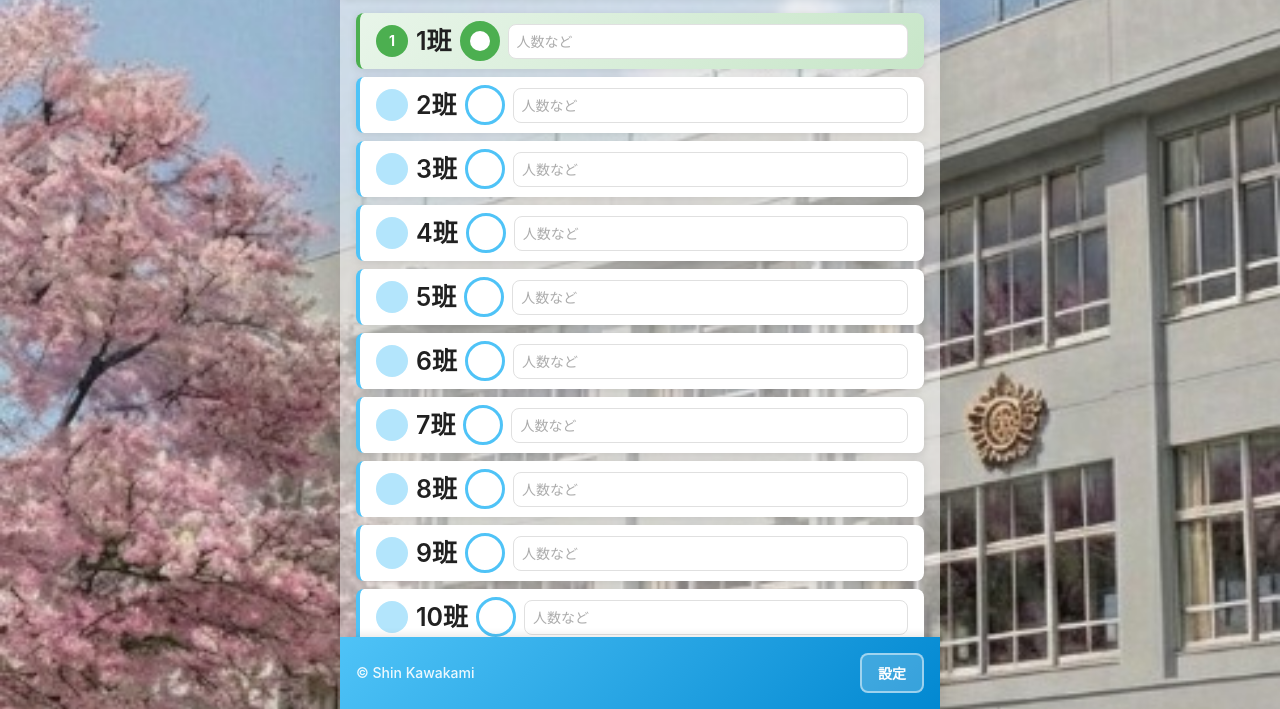
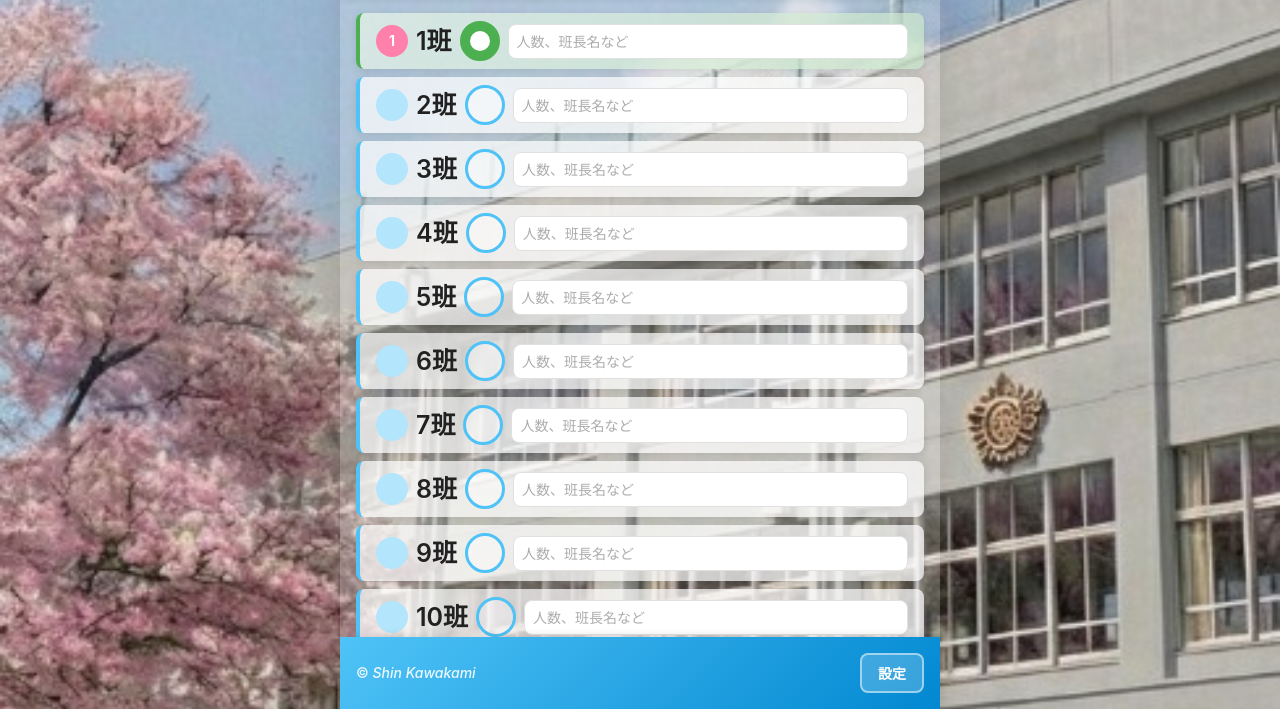
Before and after one commit to shinkw1988/skGroupReportChecker, a website built with Vite: page index.html in a window 1280 px wide. Both pictures are taken after a click on the button 479 px from the left and 132 px from the top of the page. Shown: the part 91-800 px from the top of the page. Built offline with nearby package versions, Linux system fonts and the light colour scheme; a web font is replaced by a local one.

Commit message:
feat: ファビコンを追加し、UIの透明度、フォント、および特定の要素のスタイルを調整し、備考欄のプレースホルダーを詳細化しました。

```diff
--- a/app.js
+++ b/app.js
@@ -276,7 +276,7 @@ class AppUI {
 
     // 順番表示
     const orderNumber = document.createElement('div');
-    orderNumber.className = 'order-number';
+    orderNumber.className = `order-number ${check.order === 1 ? 'first' : ''}`;
     orderNumber.textContent = check.order || '';
 
     // 班名
@@ -297,7 +297,7 @@ class AppUI {
     const noteInput = document.createElement('input');
     noteInput.type = 'text';
     noteInput.className = 'note-input';
-    noteInput.placeholder = '人数など';
+    noteInput.placeholder = '人数、班長名など';
     noteInput.value = check.note || '';
     noteInput.addEventListener('input', (e) => {
       this.state.updateNote(groupId, e.target.value);
--- a/index.html
+++ b/index.html
@@ -9,6 +9,10 @@
   <meta name="apple-mobile-web-app-capable" content="yes">
   <meta name="apple-mobile-web-app-status-bar-style" content="default">
   <title>グループ報告チェッカー</title>
+  <link rel="icon" href="./favicon.png">
+  <link rel="preconnect" href="https://fonts.googleapis.com">
+  <link rel="preconnect" href="https://fonts.gstatic.com" crossorigin>
+  <link href="https://fonts.googleapis.com/css2?family=Yusei+Magic&display=swap" rel="stylesheet">
   <link rel="stylesheet" href="./style.css">
 </head>
 
@@ -33,7 +37,7 @@
 
       <!-- フッター -->
       <footer class="footer">
-        <div class="copyright">© Shin Kawakami</div>
+        <div class="copyright">© <span class="owner-name">Shin Kawakami</span></div>
         <button class="btn-settings" id="btnSettings">設定</button>
       </footer>
     </div>
@@ -81,14 +85,14 @@
           ・どの班がチェックされているか<br>
           ・チェックされた順番<br>
           ・備考欄に入力したテキスト<br>
-          ・設定画面で決めた「班の数」や「タイプ（1班/A班）」<br>
-          は、ご自分のスマホに保存されます。
+          ・設定画面で決めた「班の数」や「タイプ」<br>
+          　　は、ご自分のスマホに保存されます。
         </div>
       </main>
 
       <!-- フッター -->
       <footer class="footer">
-        <div class="copyright">© Shin Kawakami</div>
+        <div class="copyright">© <span class="owner-name">Shin Kawakami</span></div>
         <button class="btn-back" id="btnBack">戻る</button>
       </footer>
     </div>
--- a/style.css
+++ b/style.css
@@ -25,7 +25,7 @@
   --shadow-hover: 0 4px 12px rgba(0, 0, 0, 0.15);
 
   /* タイポグラフィ */
-  --font-family: -apple-system, BlinkMacSystemFont, 'Segoe UI', 'Hiragino Sans', 'Hiragino Kaku Gothic ProN', 'Yu Gothic', sans-serif;
+  --font-family: 'Yusei Magic', -apple-system, BlinkMacSystemFont, 'Segoe UI', 'Hiragino Sans', 'Hiragino Kaku Gothic ProN', 'Yu Gothic', sans-serif;
   --font-size-base: 16px;
   --font-size-small: 14px;
   --font-size-large: 18px;
@@ -76,7 +76,7 @@ body::before {
   max-width: 600px;
   margin: 0 auto;
   min-height: 100vh;
-  background: var(--background-overlay);
+  background: rgba(255, 255, 255, 0.2);
   box-shadow: 0 0 40px rgba(0, 0, 0, 0.1);
   display: flex;
   flex-direction: column;
@@ -148,7 +148,8 @@ body::before {
 }
 
 .group-item {
-  background: white;
+  background: rgba(255, 255, 255, 0.7);
+  /* 透過度を70%に調整 */
   border-radius: var(--border-radius-sm);
   padding: var(--spacing-sm) var(--spacing-md);
   box-shadow: var(--shadow);
@@ -167,7 +168,7 @@ body::before {
 }
 
 .group-item.checked {
-  background: linear-gradient(135deg, #E8F5E9 0%, #C8E6C9 100%);
+  background: linear-gradient(135deg, rgba(232, 245, 233, 0.7) 0%, rgba(200, 230, 201, 0.7) 100%);
   border-left: 4px solid var(--success-color);
 }
 
@@ -192,6 +193,12 @@ body::before {
   color: white;
 }
 
+.order-number.first {
+  background: #FF80AB !important;
+  /* ピンク */
+  color: white !important;
+}
+
 /* 班名 */
 .group-name {
   font-weight: 600;
@@ -207,7 +214,7 @@ body::before {
   height: 40px;
   border-radius: 50%;
   border: 3px solid var(--primary-color);
-  background: white;
+  background: rgba(255, 255, 255, 0.4);
   cursor: pointer;
   transition: var(--transition);
   position: relative;
@@ -246,6 +253,7 @@ body::before {
 /* 備考欄 */
 .note-input {
   border: 1px solid var(--border-color);
+  background: white;
   border-radius: var(--border-radius-sm);
   padding: var(--spacing-sm);
   font-size: var(--font-size-small);
@@ -285,6 +293,10 @@ body::before {
   font-size: 14px;
   font-weight: 500;
   opacity: 0.9;
+}
+
+.owner-name {
+  font-style: italic;
 }
 
 .btn-settings {
@@ -327,7 +339,7 @@ body::before {
 }
 
 .settings-section {
-  background: white;
+  background: rgba(255, 255, 255, 0.7);
   border-radius: var(--border-radius);
   padding: var(--spacing-lg);
   margin-bottom: var(--spacing-lg);
@@ -373,7 +385,8 @@ body::before {
 }
 
 .radio-option label {
-  font-size: var(--font-size-base);
+  font-family: -apple-system, BlinkMacSystemFont, "Segoe UI", Roboto, "Helvetica Neue", Arial, sans-serif;
+  font-size: 16px;
   font-weight: 500;
   cursor: pointer;
   flex: 1;
@@ -391,6 +404,8 @@ body::before {
 
 .number-input-group label {
   display: block;
+  font-family: -apple-system, BlinkMacSystemFont, "Segoe UI", Roboto, "Helvetica Neue", Arial, sans-serif;
+  font-size: 16px;
   font-weight: 600;
   margin-bottom: var(--spacing-sm);
   color: var(--text-primary);
@@ -400,7 +415,8 @@ body::before {
   flex: 1;
   text-align: center;
   padding: var(--spacing-md);
-  font-size: var(--font-size-large);
+  font-size: 24px;
+  /* 18px相当から拡大 */
   border: 2px solid var(--border-color);
   border-radius: 0;
   /* ラッパーで制御 */
@@ -503,8 +519,9 @@ body::before {
 /* 保存に関する注釈 */
 .storage-note {
   margin: var(--spacing-sm) var(--spacing-lg) var(--spacing-lg);
+  font-family: -apple-system, BlinkMacSystemFont, "Segoe UI", Roboto, "Helvetica Neue", Arial, sans-serif;
   font-size: 14px;
-  color: #000000;
+  color: #ffffff;
   line-height: 1.5;
   font-weight: bold;
 }
```
Also changed, not shown: favicon.png (added).
